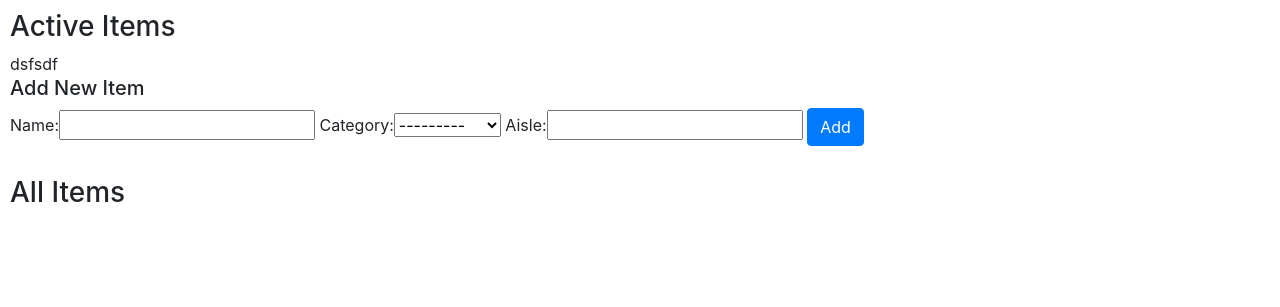
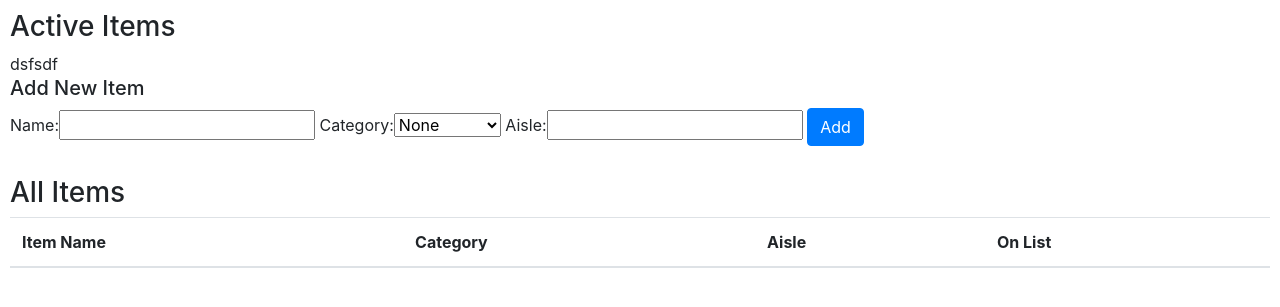
Before and after one commit to jwreilly23/WebFinalProject, a Django app: template FinalProject/Shopplist/templates/Shopplist/index.html in a window 1280 px wide. Shown: the part 56-363 px from the top of the page. Run offline with Django 3.2, Linux system fonts and the light colour scheme; the template is opened without the code that fills it: values that come from a table or form of the project are taken from there, others are empty; data comes from the database, SQL or seed files in the repository; both versions use the stored data as it was after the commit; some libraries are stand-ins or nearby versions.

Commit message:
pre alerter refactoring

```diff
--- a/FinalProject/FinalProject/settings.py
+++ b/FinalProject/FinalProject/settings.py
@@ -82,6 +82,7 @@
 }
 
 AUTH_USER_MODEL = "Shopplist.User"
+DEFAULT_AUTO_FIELD='django.db.models.AutoField'
 
 # Password validation
 # https://docs.djangoproject.com/en/3.1/ref/settings/#auth-password-validators
--- a/FinalProject/Shopplist/admin.py
+++ b/FinalProject/Shopplist/admin.py
@@ -4,7 +4,7 @@
 
 # Register your models here.
 class ItemAdmin(admin.ModelAdmin):
-    list_display = ("creator", "name", "category", "aisle", "purchases")
+    list_display = ("creator", "name", "category", "aisle", "active", "purchases")
 
 
 class CategoryAdmin(admin.ModelAdmin):
--- a/FinalProject/Shopplist/models.py
+++ b/FinalProject/Shopplist/models.py
@@ -19,12 +19,28 @@
         verbose_name_plural = "categories"
 
 
+# default category for items should be "None"
+default_category = Category.objects.get(name="None").pk
+
 class Item(models.Model):
     name = models.CharField(max_length=30)
     creator = models.ForeignKey(User, on_delete=models.CASCADE, related_name="items")
-    category = models.ForeignKey(Category, on_delete=models.CASCADE, related_name="items", blank=True, null=True)
+    category = models.ForeignKey(Category, on_delete=models.CASCADE, related_name="items", default=default_category)
     aisle = models.CharField(max_length=30, blank=True, null=True)
+    active = models.BooleanField(default=False)
     purchases =  models.IntegerField(default=0)
+
+    def serialize(self):
+        '''Returns item info as JSON'''
+        return {
+            "name": self.name,
+            "pk": self.pk,
+            "category": self.category.name,
+            "aisle": self.aisle,
+            "active": self.active,
+            "purchases": self.purchases
+        }
+
 
     def __str__(self):
         return f"{self.name} (created by {self.creator.username})"
--- a/FinalProject/Shopplist/static/Shopplist/main.js
+++ b/FinalProject/Shopplist/static/Shopplist/main.js
@@ -17,6 +17,9 @@
     document.querySelector('#active-view').style.display = 'block';
     document.querySelector('#all-items-view').style.display = 'none';
 
+    // flush items list
+    document.querySelector('#items-list').innerHTML = '';
+
 
 }
 
@@ -30,8 +33,23 @@
         alertHolder.style.display = 'block';
     }
 
+    // flush items list
+    document.querySelector('#items-list').innerHTML = '';
+
     // alert info
     alertMessage = document.querySelector('#item-alert');
+
+    // get all items
+    fetch('get_items/all')
+    .then(response => response.json())
+    .then(data => {
+        // add each to view
+        console.log(data);
+
+        data.forEach(addItemToView);
+
+        // error case
+    })
 
     // form logic
     document.querySelector('form').onsubmit = function() {
@@ -82,3 +100,52 @@
     }
 
 }
+
+function addItemToView(item) {
+    // create divs
+    addedItem = document.createElement('tr');
+    itemName = document.createElement('td');
+    itemCategory = document.createElement('td');
+    itemAisle = document.createElement('td');
+    itemListStatus = document.createElement('td');
+    itemActive = document.createElement('input');
+
+    // purchases at some point ----------------------------------------------
+
+
+    // set classes
+    // addedItem.setAttribute('class', 'row item-holder')
+    // itemName.setAttribute('class', 'col-4 item-name');
+    // itemCategory.setAttribute('class', 'col-4 item-category');
+    // itemAisle.setAttribute('class', 'col-4 item-aisle');
+
+    // fill in content
+    itemName.innerHTML = item.name;
+    if (item.category === "None") {
+        itemCategory.innerHTML = `<i>${item.category}</i>`;
+    } else {
+        itemCategory.innerHTML = item.category;
+    }
+    itemAisle.innerHTML = item.aisle;
+    itemActive.setAttribute('type', 'checkbox');
+    if (item.active === true) {
+        itemActive.checked = true;
+    }
+
+    // set click for checkbox
+    itemActive.addEventListener('click', () => {
+        fetch(`list_status/${item.pk}`)
+        .then(response => response.json())
+        .then(result => {
+            allItemsView(result.action);
+        })
+    });
+
+
+    // add to all-items-view
+    itemListStatus.append(itemActive);
+    addedItem.append(itemName, itemCategory, itemAisle, itemListStatus)
+    itemsDisplay = document.querySelector('#items-list');
+    itemsDisplay.append(addedItem);
+
+}
--- a/FinalProject/Shopplist/static/Shopplist/styles.css
+++ b/FinalProject/Shopplist/static/Shopplist/styles.css
@@ -5,3 +5,10 @@
 #site-body {
     margin: 10px;
 }
+
+
+.item-holder {
+    margin: 10px 10px;
+    padding: 10px 10px;
+    border: 1px solid red;
+}
--- a/FinalProject/Shopplist/templates/Shopplist/index.html
+++ b/FinalProject/Shopplist/templates/Shopplist/index.html
@@ -25,8 +25,18 @@
         </form>
 
         <h3 style="margin-top:30px;">All Items</h3>
-
-
+        <table class="table table-striped">
+            <thead>
+                <tr>
+                    <th scope="col">Item Name</th>
+                    <th scope="col">Category</th>
+                    <th scope="col">Aisle</th>
+                    <th scope="col">On List</th>
+                </tr>
+            </thead>
+            <tbody id="items-list">
+            </tbody>
+        </table>
     </div>
 </div>
 {% endblock %}
--- a/FinalProject/Shopplist/urls.py
+++ b/FinalProject/Shopplist/urls.py
@@ -10,5 +10,6 @@
 
     # API Routes
     path("item", views.item, name="item"),
-    path("get_items/<str:filter>", views.get_items, name="get_items")
+    path("get_items/<str:filter>", views.get_items, name="get_items"),
+    path("list_status/<int:pk>", views.list_status, name="list_status")
 ]
--- a/FinalProject/Shopplist/views.py
+++ b/FinalProject/Shopplist/views.py
@@ -145,9 +145,25 @@
 def get_items(request, filter):
 
     if filter == "all":
-        pass
+        items = Item.objects.filter(creator=request.user)
+        return JsonResponse([item.serialize() for item in items], safe=False)
 
     if filter == "active":
         pass
 
     pass
+
+def list_status(request, pk):
+    # get item by pk
+    item = Item.objects.get(pk=pk)
+
+    # reverse active status
+    if item.active:
+        item.active = False
+        action = "Removed from shopping list"
+    else:
+        item.active = True
+        action = "Added to shopping list"
+    item.save()
+
+    return JsonResponse({"action": action})
```
Also changed, not shown: FinalProject/Shopplist/migrations/0004_auto_20210430_1846.py (added), FinalProject/Shopplist/migrations/0005_auto_20210430_1901.py (added), FinalProject/Shopplist/migrations/0006_auto_20210430_1902.py (added), FinalProject/Shopplist/migrations/0007_auto_20210430_1906.py (added), FinalProject/Shopplist/migrations/0008_item_active.py (added), FinalProject/db.sqlite3.
